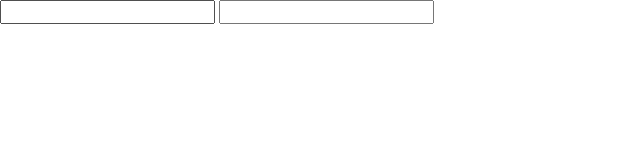
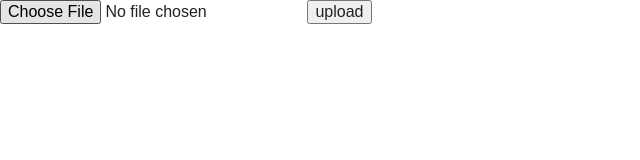
Before and after one commit to LeeviPelkonen/front4, a plain HTML site: page task_a.html in a window 1280 px wide. Shown: the whole page, without its empty margins (0-640 px from the left). Drawn offline with Linux system fonts and the light colour scheme.

Commit message:
Update task_a.html

```diff
--- a/task_a.html
+++ b/task_a.html
@@ -17,10 +17,9 @@
 
 <body>
 
-    <form>
-        <input>
-
-        <input>
+    <form action="http://10.114.34.137/node/do" method="post" enctype="multipart/form-data">
+        <input type="file" name="fileup" accept="image/*">
+        <input type="submit" value="upload">
     </form>
 
     <script src="js/main.js"></script>
```
